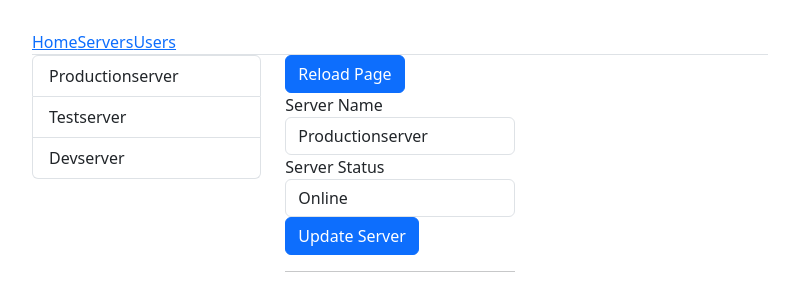
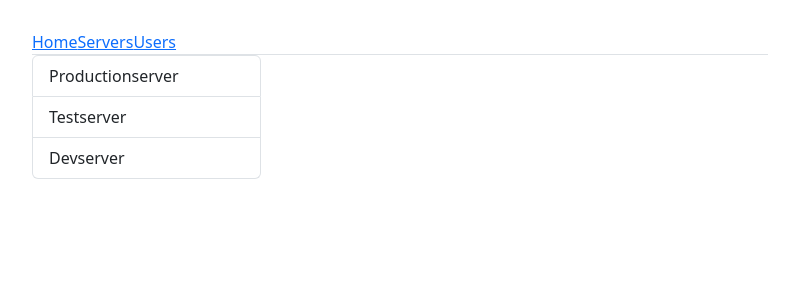
Before and after one commit to viveksoni100/angular_anaconda, an Angular app in the folder routing-start/: page /servers in a window 1280 px wide. Shown: the top 300 px of the page, without its empty margins (50-849 px from the left). Built offline with nearby package versions, Linux system fonts and the light colour scheme.

Commit message:
child routing learned

```diff
--- a/routing-start/src/app/servers/servers.component.html
+++ b/routing-start/src/app/servers/servers.component.html
@@ -5,7 +5,6 @@
         [routerLink]="['/servers', server.id]"
         [queryParams]="{allowEdit: '1'}"
         fragment="loading"
-        href="#"
         class="list-group-item"
         *ngFor="let server of servers">
         {{ server.name }}
@@ -13,9 +12,12 @@
     </div>
   </div>
   <div class="col-xs-12 col-sm-4">
-    <button class="btn btn-primary" (click)="onReload()">Reload Page</button>
+
+    <router-outlet></router-outlet>
+
+    <!--<button class="btn btn-primary" (click)="onReload()">Reload Page</button>
     <app-edit-server></app-edit-server>
     <hr>
-<!--    <app-server></app-server>-->
+    <app-server></app-server>-->
   </div>
 </div>
--- a/routing-start/src/app/users/users.component.html
+++ b/routing-start/src/app/users/users.component.html
@@ -10,6 +10,7 @@
     </div>
   </div>
   <div class="col-xs-12 col-sm-4">
-    <app-user></app-user>
+    <router-outlet></router-outlet>
+<!--    <app-user></app-user>-->
   </div>
 </div>
```
Also changed, not shown: routing-start/src/app/app.module.ts (+11 -5 lines).
